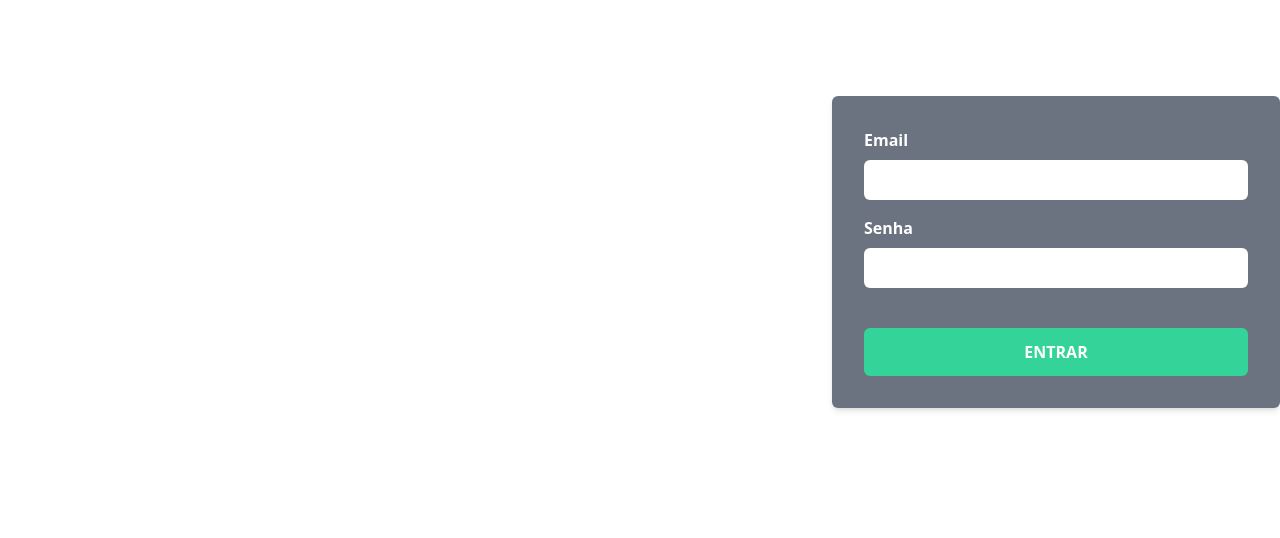
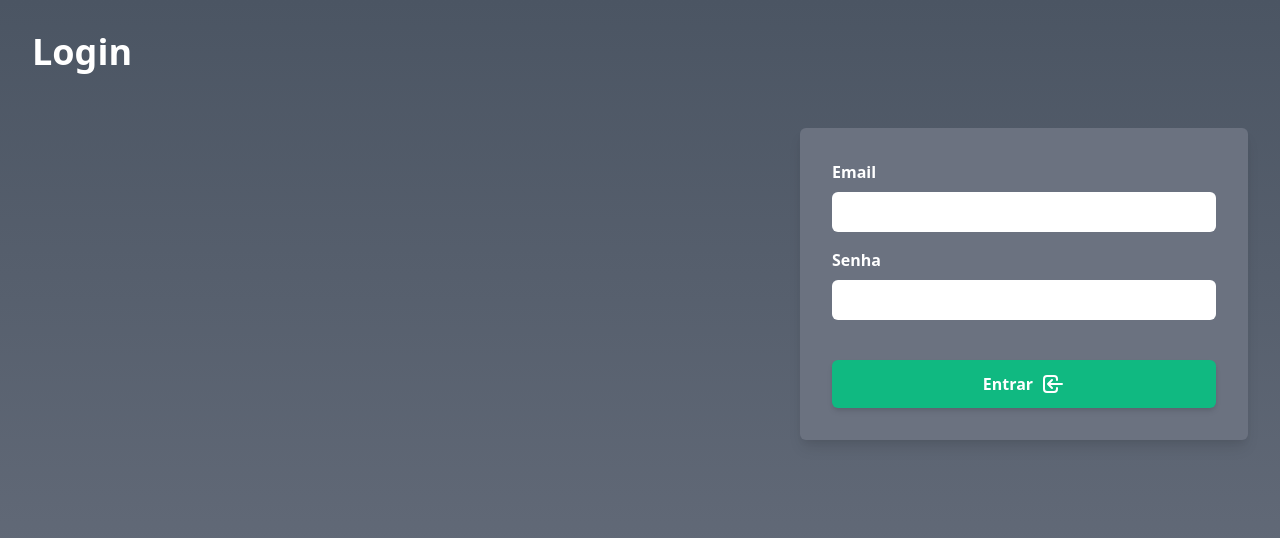
Before and after one commit to YuriPerro/Yuri_Lucas, a React (Vite) app in the folder app/: page /login in a window 1280 px wide. Shown: the top 538 px of the page. Built offline with nearby package versions, Linux system fonts and the light colour scheme.

Commit message:
Add componente button e icones em todas paginas

```diff
--- a/app/src/App.jsx
+++ b/app/src/App.jsx
@@ -1,6 +1,6 @@
 import React from "react";
 import Routes from "./Routes";
-import './styles/index.css';
+import "./styles/index.css";
 
 function App() {
   return (
--- /dev/null
+++ b/app/src/components/Button.jsx
@@ -0,0 +1,34 @@
+import React from "react";
+
+const btnColors = {
+  blue: "bg-blue-500 hover:bg-blue-400",
+  red: "bg-red-500 hover:bg-red-400",
+  green: "bg-green-500 hover:bg-green-400",
+  gray: "bg-gray-500 hover:bg-gray-400",
+  purple: "bg-purple-500 hover:bg-purple-400",
+};
+
+const btnWidths = {
+  "max-content": "w-max",
+  full: "w-full",
+};
+
+function Button(props) {
+  const { type = "button", color = "blue", width = "max-content", className, children } = props;
+
+  const colorClass = btnColors[color];
+  const widthClass = btnWidths[width];
+
+  return (
+    <button
+      {...props}
+      type={type}
+      className={`capitalize shadow-md font-bold text-base rounded-md px-10 py-3 ring-offset-gray-500 transition-all
+      focus:outline-none focus:ring-4 ring-blue-400 ring-offset-2 flex items-center justify-center
+      gap-2 ${colorClass} ${className} ${widthClass}`}>
+      {children}
+    </button>
+  );
+}
+
+export default Button;
--- a/app/src/pages/Home.jsx
+++ b/app/src/pages/Home.jsx
@@ -1,6 +1,9 @@
 import React from "react";
 import { useLocation } from "wouter";
+
+import { LogoutIcon } from "@heroicons/react/outline";
 import Card from "../components/Card";
+import Button from "../components/Button";
 
 function Home() {
   const [, setLocation] = useLocation();
@@ -10,9 +13,10 @@ function Home() {
       <header className="flex justify-between mb-14">
         <h1 className="text-4xl font-bold">Quizzes</h1>
 
-        <button className="text-2xl" onClick={() => setLocation("/")}>
-          sair
-        </button>
+        <Button color="red" onClick={() => setLocation("/login")}>
+          Sair
+          <LogoutIcon className="w-6" />
+        </Button>
       </header>
 
       <main className="flex-1">
--- a/app/src/pages/Intro.jsx
+++ b/app/src/pages/Intro.jsx
@@ -1,8 +1,13 @@
 import React from "react";
+import { useLocation } from "wouter";
 
+import { ArrowRightIcon } from "@heroicons/react/outline";
+import Button from "../components/Button";
 import img from "../assets/images/ilustra.png";
 
 function Intro() {
+  const [, setLocation] = useLocation();
+
   return (
     <div className="flex flex-col w-full min-h-screen p-8 bg-purple-500">
       <main className="">
@@ -13,15 +18,14 @@ function Intro() {
               Sistema gamificado para auxiliar no ensino e aprendizado da disciplina Laboratorio de
               programação Web (DCC121).
             </p>
-            <p className="mb-4">
+            <p className="mb-8">
               Aqui você irá encontrar quizzes sobre todo conteúdo da disciplina como HTML, CSS e
               Javascipt. Entre já e comece a aprender.
             </p>
-            <button
-              onClick={() => setLocation("/login")}
-              className="rounded p-3 w-52 bg-green-400 mt-5">
+            <Button color="green" onClick={() => setLocation("/login")}>
               Avançar
-            </button>
+              <ArrowRightIcon className="w-6" />
+            </Button>
           </article>
 
           <img src={img} className="w-auto" alt="ilustracao" />
--- a/app/src/pages/Login.jsx
+++ b/app/src/pages/Login.jsx
@@ -1,35 +1,41 @@
 import React from "react";
 import { useLocation } from "wouter";
+
+import { LoginIcon } from "@heroicons/react/outline";
 import Input from "../components/Input";
-import img from "../assets/images/ilustra.png";
+import Button from "../components/Button";
 
 function Login() {
   const [, setLocation] = useLocation();
 
+  function handleSubmit(e) {
+    e.preventDefault();
+    setLocation("/home");
+  }
+
   return (
-    <div className="flex flex-col w-full">
+    <div className="flex flex-col p-8 w-full min-h-screen bg-gradient-to-b from-gray-600 to-gray-500">
       <h1 className="text-4xl font-bold mb-14">Login</h1>
 
       <main className="w-full flex gap-8">
         <div className="flex-1 w-full flex flex-col">
           <form
-            onSubmit={() => setLocation("/home")}
-            className="flex flex-col w-full max-w-md ml-auto text-base bg-gray-500 shadow-md max-w5 p-8 rounded-md">
-            <label htmlFor="" className="mb-2 font-semibold">
+            onSubmit={handleSubmit}
+            className="flex flex-col w-full max-w-md ml-auto text-base bg-gray-500 shadow-lg max-w5 p-8 rounded-md">
+            <label htmlFor="email" className="mb-2 font-semibold">
               Email
             </label>
-            <Input type="text" name="email" />
+            <Input type="email" id="email" name="email" />
 
-            <label htmlFor="" className="mb-2 font-semibold">
+            <label htmlFor="password" className="mb-2 font-semibold">
               Senha
             </label>
-            <Input type="text" name="password" className="mb-10" />
+            <Input type="password" id="password" name="password" className="mb-10" />
 
-            <button
-              type="submit"
-              className="w-full bg-green-400 transition-all hover:bg-green-500 font-bold text-base rounded-md p-2 py-3 ring-offset-gray-500  focus:outline-none focus:ring-4 ring-blue-400 ring-offset-2">
-              ENTRAR
-            </button>
+            <Button color="green" type="submit" width="full">
+              Entrar
+              <LoginIcon className="w-6" />
+            </Button>
           </form>
         </div>
       </main>
```
